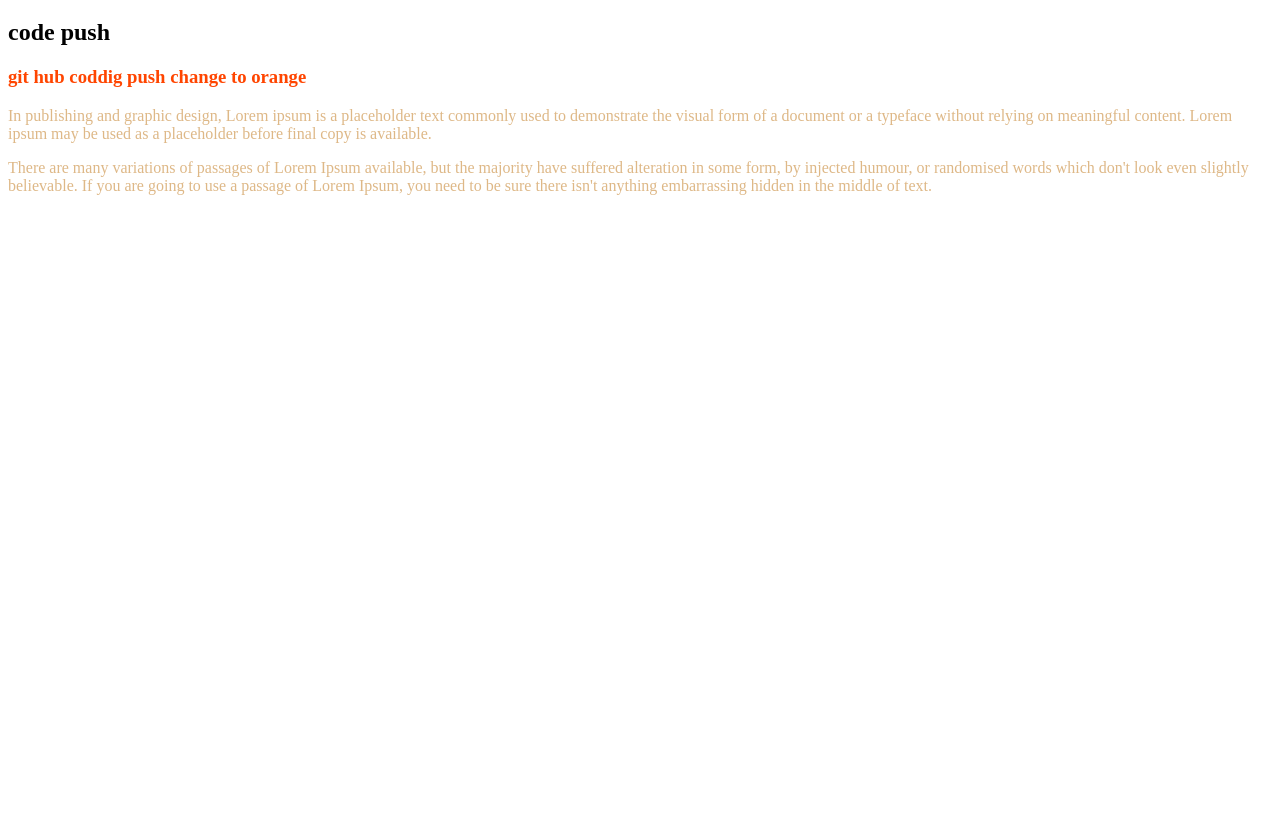
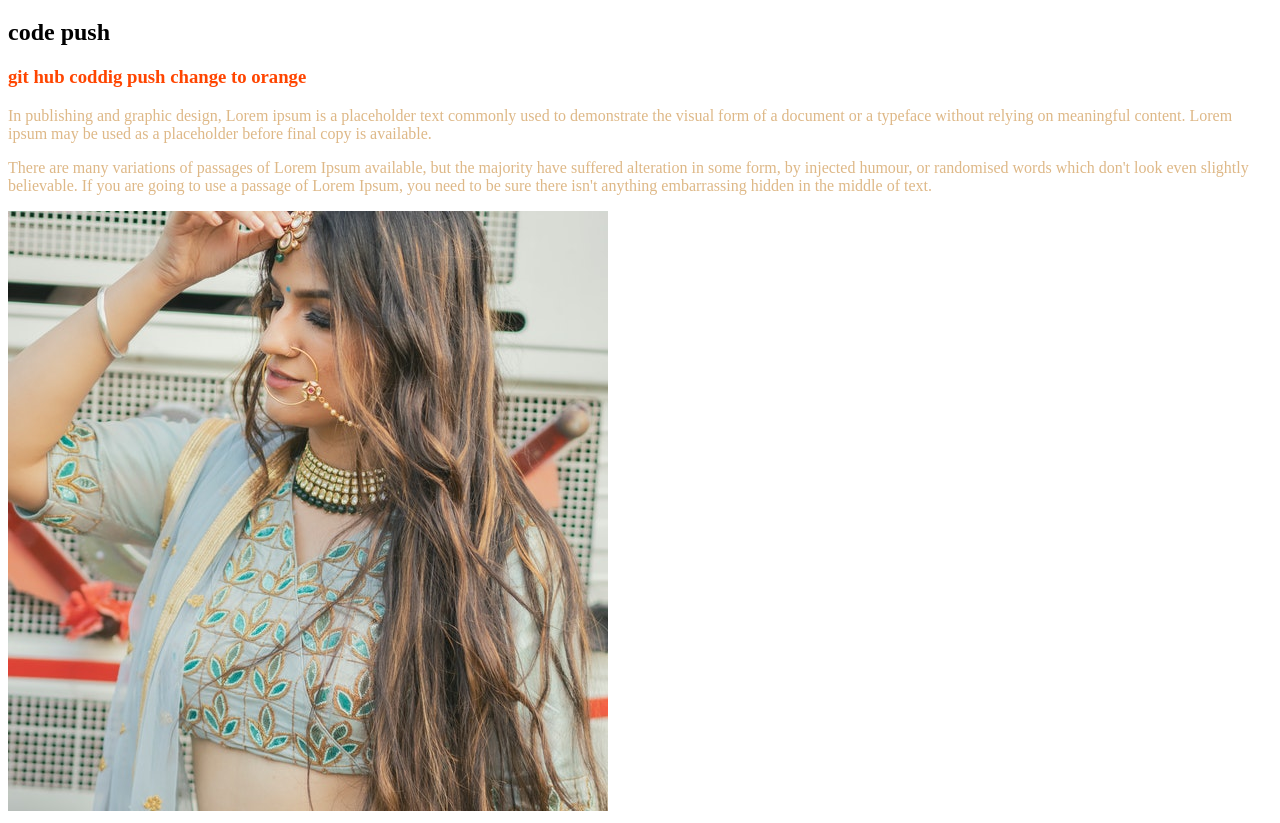
Before and after one commit to mdlimonhassan/my-scond-repo, a plain HTML site: page index.html in a window 1280 px wide. Shown: the part 61-884 px from the top of the page. Before the commit the page ends 800 px from the top, so only its background shows below. Drawn offline with Linux system fonts and the light colour scheme.

Commit message:
image add

```diff
--- a/index.html
+++ b/index.html
@@ -13,5 +13,6 @@
     <h3>git hub coddig push change to orange</h3>
     <p>In publishing and graphic design, Lorem ipsum is a placeholder text commonly used to demonstrate the visual form of a document or a typeface without relying on meaningful content. Lorem ipsum may be used as a placeholder before final copy is available.</p>
     <p>There are many variations of passages of Lorem Ipsum available, but the majority have suffered alteration in some form, by injected humour, or randomised words which don't look even slightly believable. If you are going to use a passage of Lorem Ipsum, you need to be sure there isn't anything embarrassing hidden in the middle of text. </p>
+    <img src="pexels-amanjot-singh-9013552 - Copy.jpg" alt="">
 </body>
 </html>
```
Also changed, not shown: Shirt - Copy.jpg (added), pexels-amanjot-singh-9013552 - Copy.jpg (added), pexels-shudipto-sarker-5289625 - Copy.jpg (added).
